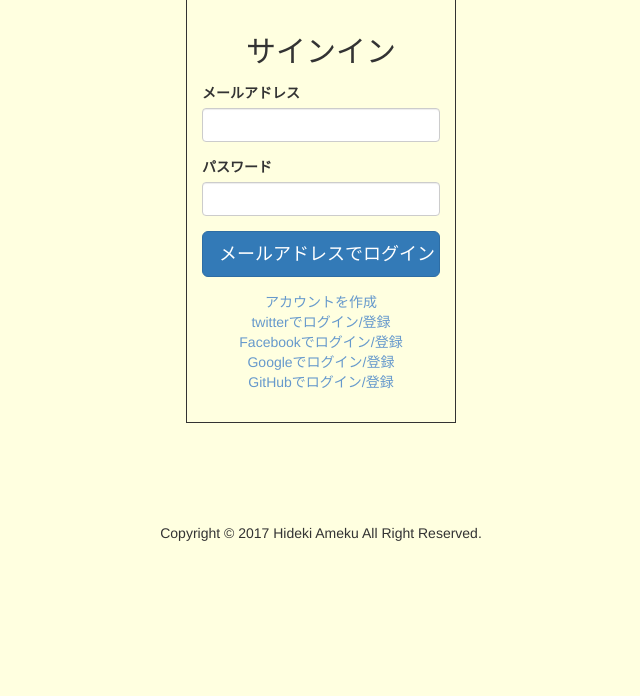
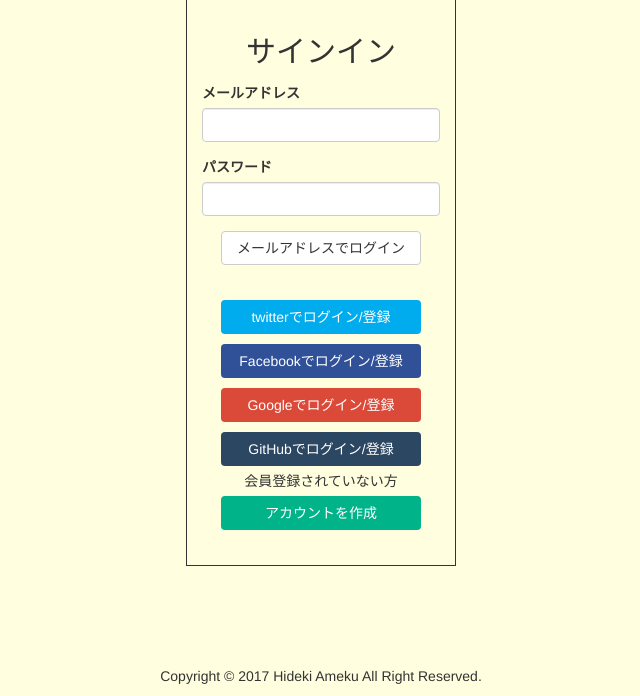
Before and after one commit to amekuhideki/Acltest, a CakePHP app: the page made by app/View/Users/login.ctp in a window 1280 px wide. Shown: the part 151-847 px from the top of the page, without its empty margins (319-959 px from the left). Before the commit the page ends 692 px from the top, so only its background shows below. Run offline with PHP 8.4 and a stand-in for CakePHP, Linux system fonts and the light colour scheme; the template is opened without the code that fills it: most values are stand-ins (such as "Sample title", 1, 10 or a date in 2020); form fields are guessed from the names that the template uses; some libraries are stand-ins or nearby versions.

Commit message:
Change design for sns oauth bottun

```diff
--- a/app/View/Users/login.ctp
+++ b/app/View/Users/login.ctp
@@ -12,10 +12,16 @@
   .text{
     text-align: center;
   }
+  .text .btn{
+    margin: 5px;
+  }
   h2{
     text-align: center;
   }
-
+.btn-default {
+  margin: auto;
+  margin-bottom: 30px;
+}
 </style>
 <div class="container">
   <div class="center">
@@ -41,16 +47,17 @@
     </div>
     <div class="form-group">
       <?php
-        echo $this->Form->submit(__('メールアドレスでログイン'), array('class' => "btn btn-lg btn-primary btn-block"));
+        echo $this->Form->submit(__('メールアドレスでログイン'), array('class' => "btn btn-default btn-block", 'style' => "width:200px;"));
       ?>
     </div>
     <div class="form-group">
       <div class="text">
-        <?php echo $this->Html->link(__('アカウントを作成'), array('action' => 'add')); ?><br>
-        <?php echo $this->Html->link(__('twitterでログイン/登録'), array('controller' => '', 'action' => 'auth/twitter')); ?><br>
-        <?php echo $this->Html->link(__('Facebookでログイン/登録'), array('controller' => '', 'action' => 'auth/facebook')); ?><br>
-        <?php echo $this->Html->link(__('Googleでログイン/登録'), array('controller' => '', 'action' => 'auth/google')); ?><br>
-        <?php echo $this->Html->link(__('GitHubでログイン/登録'), array('controller' => '', 'action' => 'auth/github')); ?><br>
+        <?php echo $this->Html->link(__('twitterでログイン/登録'), array('controller' => '', 'action' => 'auth/twitter'), array('class' => 'btn', 'style' => "width:200px; background-color:#00aced;  color:white;")); ?><br>
+        <?php echo $this->Html->link(__('Facebookでログイン/登録'), array('controller' => '', 'action' => 'auth/facebook'), array('class' => 'btn', 'style' => "width:200px; background-color:#305097; color:white;")); ?><br>
+        <?php echo $this->Html->link(__('Googleでログイン/登録'), array('controller' => '', 'action' => 'auth/google'), array('class' => "btn", 'style' => "width:200px; background-color:#db4a39; color:white;")); ?><br>
+        <?php echo $this->Html->link(__('GitHubでログイン/登録'), array('controller' => '', 'action' => 'auth/github'), array('class' => "btn", 'style' => "width:200px; background-color:#2c4762; color:white;")); ?><br>
+        <?php echo (__('会員登録されていない方')); ?>
+        <?php echo $this->Html->link(__('アカウントを作成'), array('action' => 'add'), array('class' => "btn", 'style' => "width:200px; background-color:#00b389; color:white;")); ?>
       </div>
     </div>
 
```
Also changed, not shown: app/View/Users/view.ctp (+26 -29 lines).
